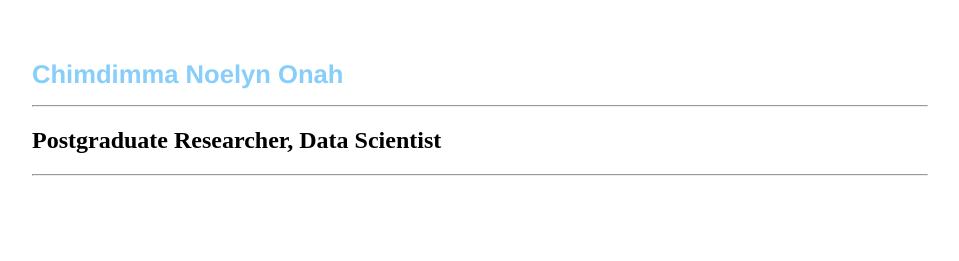
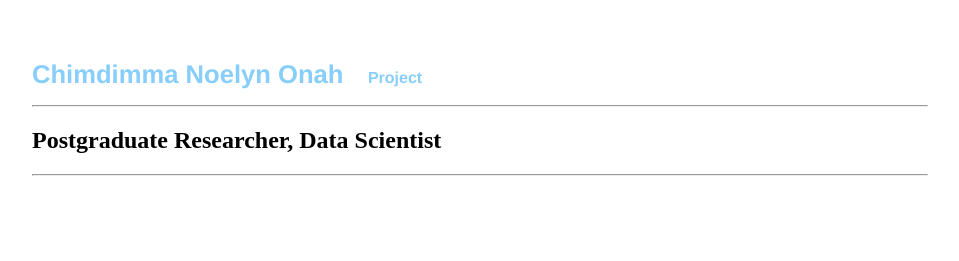
Before and after one commit to Onah-Noelyn/Onah-Noelyn.github.io, a Jekyll site: the page built from index.html, in a window 1280 px wide. Shown: the top 261 px of the page, without its empty margins (160-1119 px from the left). Built offline with Jekyll 4.4.1, drawn with Linux system fonts in a browser that asks for light colours.

Commit message:
add a new tab for work I do

```diff
--- a/_layouts/default.html
+++ b/_layouts/default.html
@@ -9,7 +9,7 @@
 			<nav>
 	    		<ul>
 				<li style="font-size:160%;"><a href="/">Chimdimma Noelyn Onah</a></li>
-		        	<!--<li><a href="/Contact">Contact</a></li>-->
+		        	<li><a href="/Project">Project</a></li>
 	    		</ul>
 			</nav>
 			<div class="container">
```
